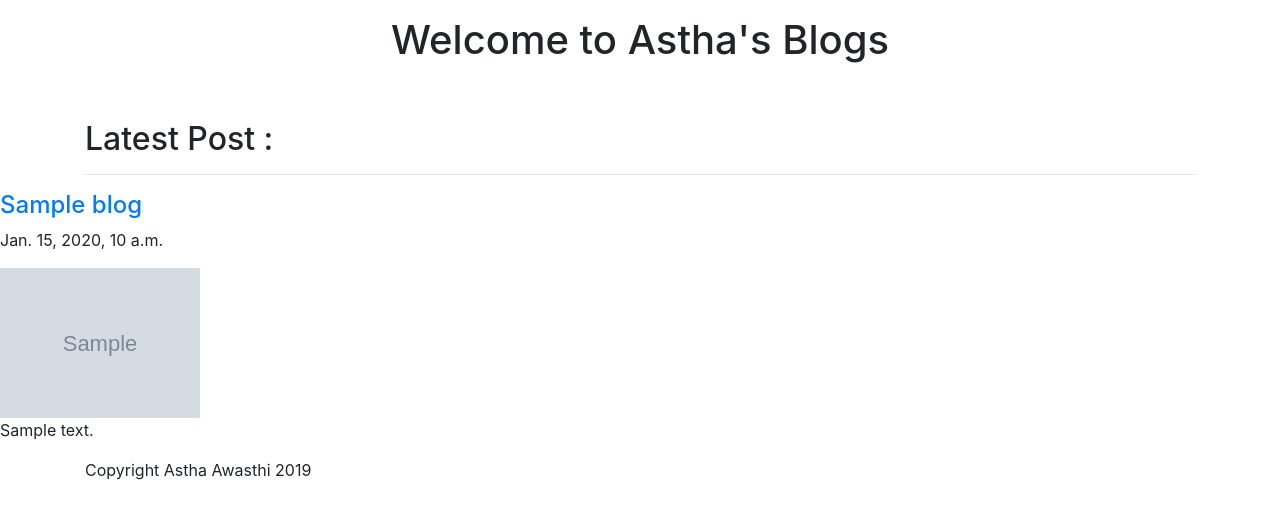
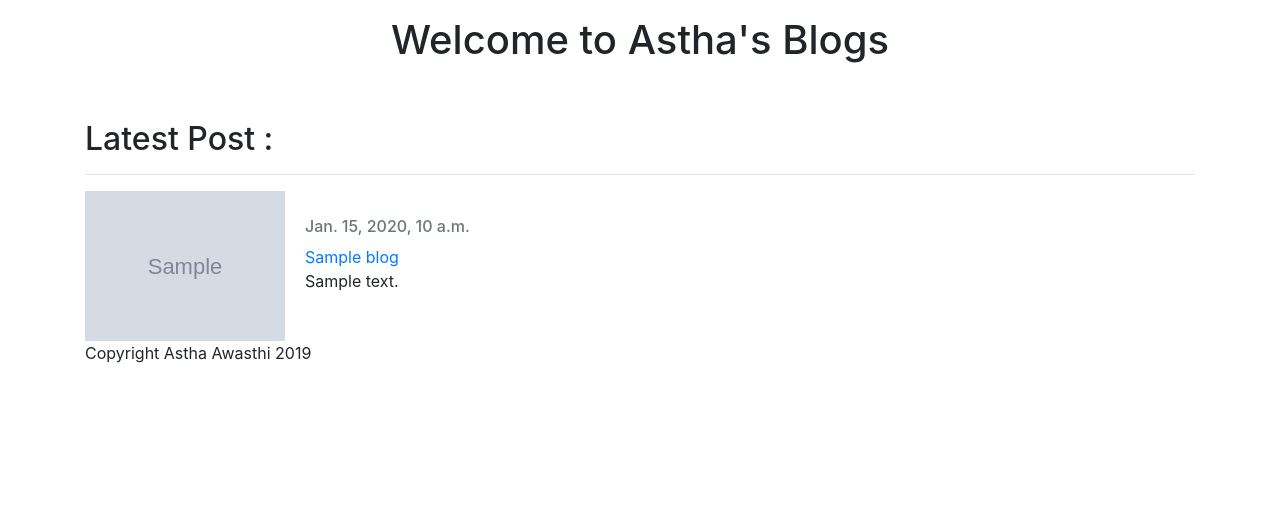
Before and after one commit to asaw4/portfolio-project, a Django app: template blog/templates/blog/allblogs.html in a window 1280 px wide. Shown: the part 56-575 px from the top of the page. Run offline with Django 3.2, Linux system fonts and the light colour scheme; the template is opened without the code that fills it: most values are stand-ins (such as "Sample title", 1, 10 or a date in 2020); grey boxes marked "Sample" are stand-in pictures; data that the repository does not hold is empty; some libraries are stand-ins or nearby versions.

Commit message:
changes in pages displaying all blogs

```diff
--- a/blog/templates/blog/allblogs.html
+++ b/blog/templates/blog/allblogs.html
@@ -70,15 +70,23 @@
     </div>
   </main>
 
-  {% for blog in blogs.all %}
-    <h4>
-      <a href="{% url 'detail' blog.id %}">{{blog.title}}</a>
-    </h4>
-    <p>{{blog.pub_date}}</p>
-    <img src="{{blog.image.url}}" alt="blog image" class="img-fluid" height="200" width="200">
-    <p>{{blog.summary}}</p>
+  <div class="container">
+    <div class="card-group">
 
-  {% endfor %}
+        {% for blog in blogs.all %}
+        <img src="{{blog.image.url}}" alt="blog image" class="img-fluid" height="200" width="200">
+        <div class="card-body">
+          <h4 class="card-title">
+            <h6 class="card-subtitle mb-2 text-muted">{{blog.pub_date}}</h6>
+            <a href="{% url 'detail' blog.id %}">{{blog.title}}</a>
+          </h4>
+
+          <p class="card-text">{{blog.summary}}</p>
+        </div>
+        <br>
+        {% endfor %}
+    </div>
+  </div>
 
   <footer class="footer navbar-fixed-bottom">
     <div class="container test-center">
--- a/blog/templates/blog/detail.html
+++ b/blog/templates/blog/detail.html
@@ -35,7 +35,7 @@
   <body height="100%">
     <header>
       <nav class="navbar navbar-expand-lg navbar-dark bg-dark">
-        <a class="navbar-brand" href="#">Blog Website</a>
+        <a class="navbar-brand" href="{% url "" %}">Blog Website</a>
         <button class="navbar-toggler" type="button" data-toggle="collapse" data-target="#navbarNav" aria-controls="navbarNav" aria-expanded="false" aria-label="Toggle navigation">
           <span class="navbar-toggler-icon"></span>
         </button>
@@ -59,11 +59,11 @@
     </header>
 
     <main role="main">
-      <div class="container">
+      <div class="container text-center">
      <h1 class="text-center pt-3">{{blog.title}}</h1>
      <p>{{blog.pub_date}}</p>
      <br>
-     <img src="{{blog.image.url}}" alt="blog image" class="img-fluid" height="200" width="200">
+     <img src="{{blog.image.url}}" alt="blog image" class="img-fluid" height="500" width="500">
      <p>{{blog.text}}</p>
       </div>
     </main>
```
Also changed, not shown: Screenshot_9.png (deleted).
